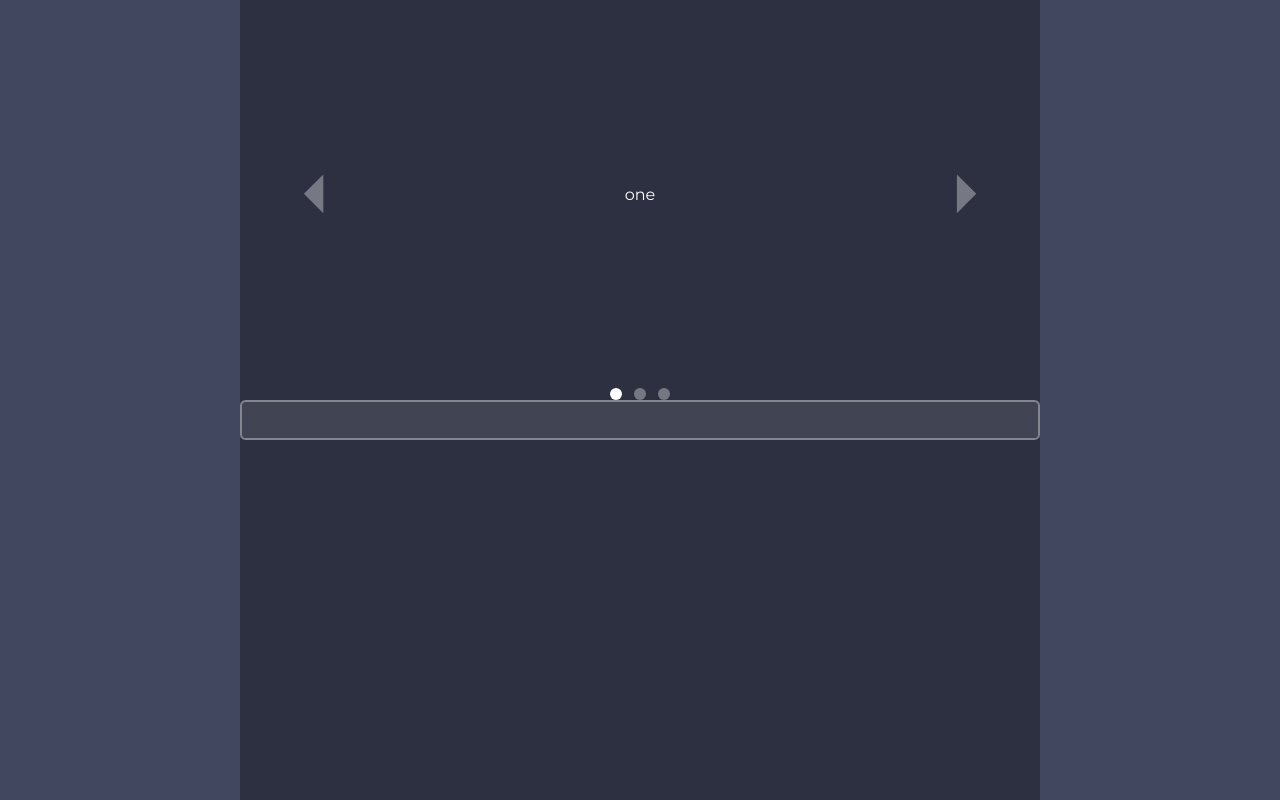
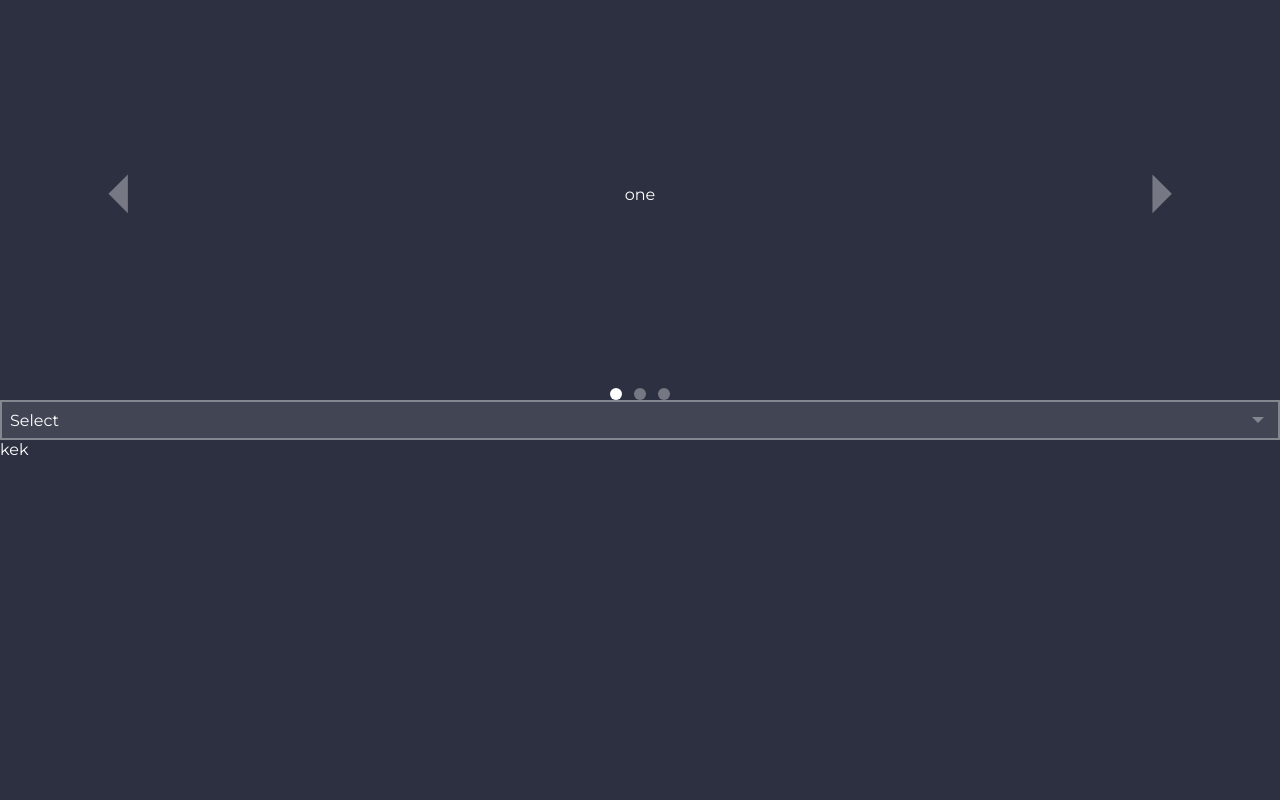
Before and after one commit to zetmate/exchange-widget, a React app: page /#/wallet in a window 1280 px wide. Built offline with nearby package versions, Linux system fonts and the light colour scheme; the HTML template or start-up script is replaced by a standard one.

Commit message:
implement dropdown component

```diff
--- a/src/App/App.styled.tsx
+++ b/src/App/App.styled.tsx
@@ -8,7 +8,7 @@ import { StyledProps } from '../types';
 export const AppContainer = styled.main<StyledProps>`
 	height: 100%;
 	width: 100%;
-	max-width: 800px;
+	max-width: 1340px;
 
 	background: ${ p => p.theme.colors.bg };
 `;
--- a/src/App/screens/Wallet/index.tsx
+++ b/src/App/screens/Wallet/index.tsx
@@ -1,6 +1,7 @@
 import React from 'react';
 
-import { Carousel, Input } from '../../../ui-kit/elements';
+import { Carousel } from '../../../ui-kit/elements';
+import Dropdown from '../../../ui-kit/elements/Dropdown';
 
 const items = ['one', 'two', 'three'];
 
@@ -13,7 +14,16 @@ const WalletScreen: React.FC = React.memo(() => {
 			<div style={ { height: '50%' } }>
 				<Carousel items={ items } />
 			</div>
-			<Input type="float2" />
+			<Dropdown<string>
+				options={ [
+					{ value: 'la', display: 'la' },
+					{ value: 'lala', display: 'lala' },
+					{ value: 'blah', display: 'blah' },
+				] }
+			/>
+			<div>
+				kek
+			</div>
 		</>
 	);
 });
--- a/src/helpers/utils/index.tsx
+++ b/src/helpers/utils/index.tsx
@@ -108,3 +108,17 @@ export const getFloatRegex = (maxNumDec?: number): RegExp => (
 		? new RegExp(`^\\d+(\\.)?\\d{0,${ maxNumDec }}$`)
 		: new RegExp(/^\d+(\.)?\d*$/)
 );
+
+/**
+ * Generate hash
+ * @param length - hash size, 16 by default
+ */
+export const generateHash = (length = 16): string => {
+	const charset = 'ABCDEFGHIJKLMNOPQRSTUVWXYZ0123456789'.match(/./g);
+	let text = '';
+
+	for (let i = 0; i < length; i++) {
+		text += charset[Math.floor(Math.random() * charset.length)];
+	}
+	return text;
+};
--- a/src/styles/theme.ts
+++ b/src/styles/theme.ts
@@ -24,6 +24,10 @@ type Theme = {
 	fontWeights: {
 		regular: number;
 		semiBold: number;
+	};
+
+	zIndex: {
+		modal: number;
 	};
 };
 
@@ -60,6 +64,10 @@ const mainTheme: Theme = {
 		regular: 400,
 		semiBold: 500,
 	},
+
+	zIndex: {
+		modal: 100,
+	},
 };
 
 const useTheme = (): Theme => useThemeOriginal() as Theme;
--- /dev/null
+++ b/src/ui-kit/elements/Dropdown/Option/Option.styled.tsx
@@ -0,0 +1,30 @@
+import styled from 'styled-components';
+import { StyledProps } from '../../../../types';
+
+type OptionProps = StyledProps & {
+	isActive: boolean;
+};
+
+const getOptionBg = (p: OptionProps): string => {
+	if (p.isActive) {
+		return p.theme.colors.main;
+	}
+	return p.theme.colors.bg;
+};
+
+const StyledOption = styled.div<OptionProps>`
+	width: 100%;
+	padding: 2vh;
+
+	background: ${ getOptionBg };
+
+	transition: background 0.4s;
+
+	&:hover {
+		background: ${ (p: OptionProps) => p.theme.colors.transparentWhite };
+	}
+`;
+
+export {
+	StyledOption,
+};
--- /dev/null
+++ b/src/ui-kit/elements/Dropdown/Option/index.tsx
@@ -0,0 +1,45 @@
+import React, { useCallback } from 'react';
+import { observer } from 'mobx-react';
+
+import { DropdownStore, OnChange, OptionWithId } from '../types';
+import { StyledOption } from './Option.styled';
+
+type Props<T> = React.PropsWithChildren<OptionWithId<T> & {
+	/**
+	 * Dropdown store
+	 */
+	store: DropdownStore<T>;
+
+	/**
+	 * Click event handler
+	 */
+	onSelect: OnChange<T>;
+}>
+
+/**
+ * Dropdown Option component
+ */
+function DropdownOption<T>(props: Props<T>): React.ReactElement {
+
+	const { store, id, display, value, onSelect } = props;
+
+	const isActive = store.currentOption.id === id;
+
+	const onClick = useCallback(() => {
+		store.currentOption = { id, display, value };
+
+		onSelect(value);
+
+	}, [onSelect, value, display, store, id]);
+
+	return (
+		<StyledOption
+			isActive={ isActive }
+			onClick={ onClick }
+		>
+			{ display }
+		</StyledOption>
+	);
+}
+
+export default observer(DropdownOption);
--- /dev/null
+++ b/src/ui-kit/elements/Dropdown/OptionsList/index.tsx
@@ -0,0 +1,135 @@
+import React, { useCallback, useEffect, useMemo, useState } from 'react';
+import { observer } from 'mobx-react';
+
+import { Theme, useTheme } from '../../../../styles/theme';
+import { Option, DropdownStore, OnChange } from '../types';
+import DropdownOption from '../Option';
+import { isNil } from '../../../../helpers/utils';
+
+type Props<T> = React.PropsWithChildren<{
+	/**
+	 * Options list
+	 */
+	options: Option<T>[];
+
+	/**
+	 * Dropdown store
+	 */
+	store: DropdownStore<T>;
+
+	/**
+	 * Change event handler
+	 */
+	onChange: OnChange<T>;
+
+	/**
+	 * Field wrapper html element
+	 */
+	field: HTMLDivElement;
+}>
+
+/**
+ * Space needed to render list. Value is a (space / height) ratio
+ */
+const REQUIRED_SPACE_RATIO = 0.05;
+
+/**
+ * Checks whether list should be on top of the field or at the bottom
+ * @param bottom - field bottom position
+ */
+const checkIfShouldBeAbove = (bottom: number): boolean => {
+	// Determine needed space in pixels
+	const requiredSpacePX = window.innerHeight * REQUIRED_SPACE_RATIO;
+
+	// Check if there's enough space left
+	return bottom + requiredSpacePX < REQUIRED_SPACE_RATIO;
+};
+
+/**
+ * Returns style for options list wrapper
+ * @param field - field wrapper element
+ * @param theme
+ */
+const getWrapperStyle = (field: HTMLElement, theme: Theme): unknown => {
+	const { width, height: heightStr } = getComputedStyle(field);
+	const { top, left, bottom } = field.getBoundingClientRect();
+
+	const height = parseFloat(heightStr);
+
+	const position = checkIfShouldBeAbove(bottom)
+		? { bottom: bottom + height, left }
+		: { top: top + height, left }
+	;
+
+	return {
+		...position,
+		width,
+		position: 'absolute' as const,
+		zIndex: theme.zIndex.modal,
+		overflow: 'hidden' as const,
+	};
+};
+
+/**
+ * Dropdown Options list component
+ */
+function OptionsList<T>(props: Props<T>): React.ReactElement {
+
+	const { store, onChange, field, options = [] } = props;
+	const theme = useTheme();
+
+	const [style, setStyle] = useState({});
+
+	// Style for the wrapping element (positioning + etc)
+	const updateWrapperStyle = useCallback(() => {
+
+		// Do nothing if not open or field elm does not exist yet
+		if (isNil(field) || !store.isOpen) {
+			return;
+		}
+
+		// Compute position and other styles
+		setStyle(getWrapperStyle(field, theme));
+
+	}, [field, store.isOpen, theme]);
+
+	// Update position on resize and parameters change
+	useEffect(() => {
+		updateWrapperStyle();
+		window.addEventListener('resize', updateWrapperStyle);
+
+		return () => {
+			window.removeEventListener('resize', updateWrapperStyle);
+		};
+	}, [updateWrapperStyle]);
+
+	// Array of the options elements
+	const optionsElms = useMemo(() => (
+
+		options.map((option, key) => (
+			<DropdownOption
+				{ ...option }
+				key={ key }
+				id={ key }
+				store={ store }
+				onSelect={ onChange }
+			/>
+		))
+	), [options, store, onChange]);
+
+	// Do not render anything if state is not open
+	// NB: must be after any hook calls
+	if (!store.isOpen) {
+		return null;
+	}
+
+	return (
+		<div style={ style }>
+			{ optionsElms }
+		</div>
+	);
+}
+
+OptionsList.displayName = 'OptionsList';
+
+export default observer(OptionsList);
--- a/src/ui-kit/elements/Dropdown/index.tsx
+++ b/src/ui-kit/elements/Dropdown/index.tsx
@@ -1,39 +1,89 @@
-import React from 'react';
+import React, { useCallback, useMemo, useRef } from 'react';
+import { observer, useLocalStore } from 'mobx-react';
 
-type Option<T> = {
-	/**
-	 * Value of the option that is passed to onChange handler. Not visible.
-	 */
-	value: T;
+import CaretIcon from '../../icons/Caret';
+import { useTheme } from '../../../styles/theme';
+import { Field } from '../Input/Input.styled';
+import { DropdownStore, OnChange, Option } from './types';
+import OptionsList from './OptionsList';
 
-	/**
-	 * This will be displayed for user
-	 */
-	display: React.ReactElement;
-}
-
-type Props<T> = {
+type Props<T> = React.PropsWithChildren<{
 	/**
 	 * List of options to render
 	 */
 	options: Option<T>[];
 
 	/**
+	 * Option selected by default
+	 */
+	defaultOption?: Option<T>;
+
+	/**
+	 * Input placeholder
+	 */
+	placeholder?: string;
+
+	/**
 	 * OnChange handler
 	 * @param value - value of the selected option
 	 */
-	onChange: (value: T) => void;
-}
-
-// This type is defined only to shorten the component definition below
-type PropsType<T> = React.PropsWithChildren<Props<T>>;
+	onChange?: OnChange<T>;
+}>
 
 /**
  * Dropdown component
  */
-function Dropdown<T>(props: PropsType<T>): React.ReactElement {
+function Dropdown<T>(props: Props<T>): React.ReactElement {
 
-	return null;
+	const { options, placeholder, onChange, defaultOption } = props;
+
+	const fieldRef = useRef<HTMLDivElement>(null);
+	const theme = useTheme();
+
+	const store = useLocalStore<DropdownStore<T>>(() => ({
+		isOpen: false,
+		currentOption: {
+			...(defaultOption || { display: placeholder, value: undefined }),
+			id: 0,
+		},
+	}));
+
+	const caret = useMemo(() => (
+		<CaretIcon
+			direction="down"
+			size="3vh"
+			color={ theme.colors.transparentWhite }
+		/>
+	), [theme]);
+
+	const onClick = useCallback(() => {
+		store.isOpen = !store.isOpen;
+	}, [store]);
+
+	return (
+		<div>
+			<div ref={ fieldRef } onClick={ onClick }>
+
+				<Field
+					isFocused={ store.isOpen }
+					justifyContent="space-between"
+					alignItems="center"
+				>
+					{ store.currentOption?.display || 'Select' }
+					{ caret }
+				</Field>
+
+			</div>
+
+			<OptionsList
+				store={ store }
+				options={ options }
+				onChange={ onChange }
+				field={ fieldRef.current }
+			/>
+
+		</div>
+	);
 }
 
 Dropdown.displayName = 'Dropdown';
@@ -42,4 +92,4 @@ export {
 	Props as DropdownProps,
 	Option as DropdownOption,
 };
-export default React.memo(Dropdown);
+export default observer(Dropdown);
--- /dev/null
+++ b/src/ui-kit/elements/Dropdown/types.ts
@@ -0,0 +1,29 @@
+type Option<T> = {
+	/**
+	 * Value of the option that is passed to onChange handler. Not visible.
+	 */
+	value: T;
+
+	/**
+	 * This will be displayed for user
+	 */
+	display: JSX.Element | string;
+}
+
+type OptionWithId<T> = Option<T> & {
+	id: number;
+}
+
+type DropdownStore<T> = {
+	isOpen: boolean;
+	currentOption: OptionWithId<T>;
+}
+
+type OnChange<T> = (value: T) => void;
+
+export {
+	Option,
+	OptionWithId,
+	DropdownStore,
+	OnChange,
+};
--- a/src/ui-kit/elements/Input/Input.styled.tsx
+++ b/src/ui-kit/elements/Input/Input.styled.tsx
@@ -1,5 +1,6 @@
 import styled from 'styled-components';
 import { StyledProps } from '../../../types';
+import { FlexRowCenter } from '../../layout';
 
 type FieldProps = StyledProps & {
 	isFocused: boolean;
@@ -22,28 +23,29 @@ const getBackground = (p: FieldProps): string => {
 	return p.theme.colors.invisibleWhite;
 };
 
-const Field = styled.div<FieldProps>`
+const Field = styled(FlexRowCenter)<FieldProps>`
 	height: 5vh;
 	padding: 1vh;
 
 	border: solid 2px ${ getBorderColor };
-	border-radius: 0.7vh;
 
+	color: ${ (p: FieldProps) => p.theme.colors.white };
 	background: ${ getBackground };
 
-	transition: border-color 0.4s, background-color 0.4s;
+	transition: all 0.4s, background-color 0.4s;
 
 	&:hover {
+		border-color: ${ (p: FieldProps) => p.theme.colors.lightMain };
 		background: ${ bgWhenActive };
 	}
 `;
 
 const StyledInput = styled.input`
-	width: 100%;
+	flex: 1 0 auto;
 	height: 100%;
 
 	border: none;
-	color: ${ (p: FieldProps) => p.theme.colors.white };;
+	color: inherit;
 	background: transparent;
 `;
 
--- a/src/ui-kit/elements/index.ts
+++ b/src/ui-kit/elements/index.ts
@@ -1,2 +1,3 @@
 export { default as Carousel } from './Carousel';
-export { default as Input } from './Input';
+export { default as Input, InputControls, InputProps } from './Input';
+export { default as Dropdown, DropdownOption, DropdownProps } from './Dropdown';
```
Also changed, not shown: src/ui-kit/elements/Dropdown/Dropdown.styled.tsx (+12 -0 lines).
